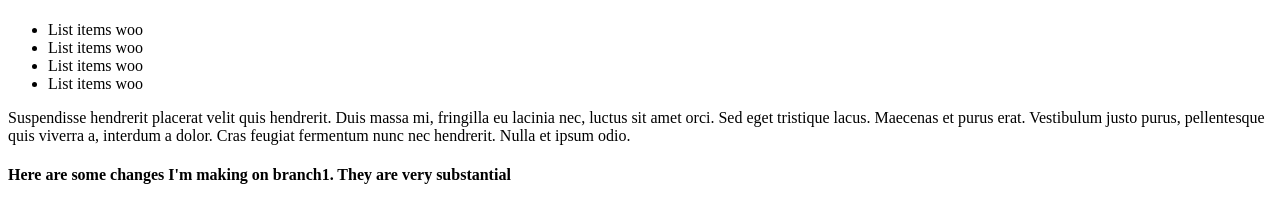
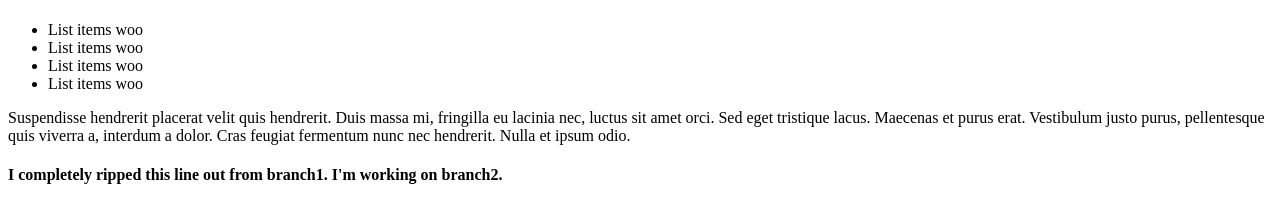
Before and after one commit to dalyhabit/friendly-garbanzo, a plain HTML site: page index.html in a window 1280 px wide. Shown: the part 59-282 px from the top of the page. Drawn offline with Linux system fonts and the light colour scheme.

Commit message:
Eff stuff up with branch2

```diff
--- a/index.html
+++ b/index.html
@@ -15,7 +15,7 @@
 
 <p>Suspendisse hendrerit placerat velit quis hendrerit. Duis massa mi, fringilla eu lacinia nec, luctus sit amet orci. Sed eget tristique lacus. Maecenas et purus erat. Vestibulum justo purus, pellentesque quis viverra a, interdum a dolor. Cras feugiat fermentum nunc nec hendrerit. Nulla et ipsum odio.</p>
 
-<h4>Here are some changes I'm making on branch1. They are very substantial</h4>
+<h4>I completely ripped this line out from branch1. I'm working on branch2.</h4>
 
 </body>
 </html>
```
